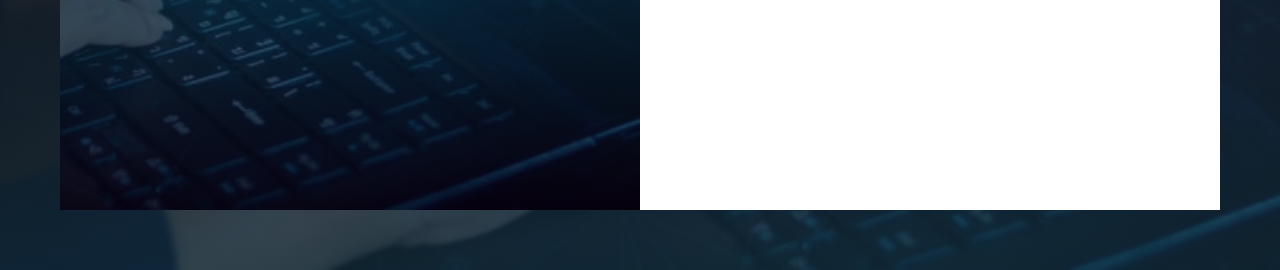
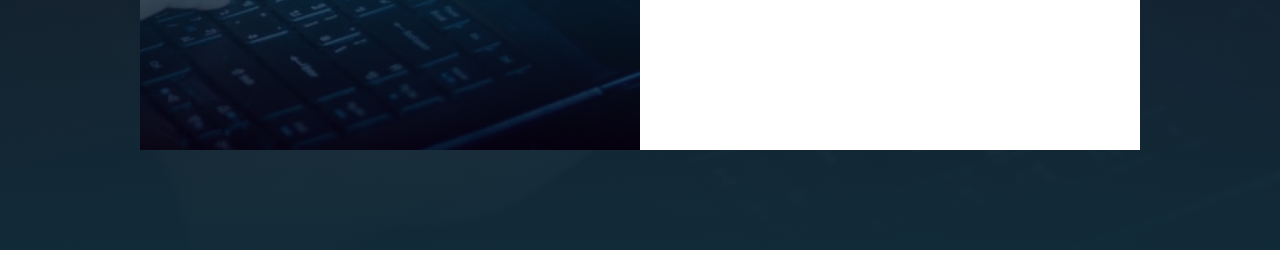
Before and after one commit to Kristle22/grafter-login-project, a website: page account/index.html in a window 1280 px wide. Shown: the part 550-820 px from the top of the page. Drawn offline with Linux system fonts and the light colour scheme.

Commit message:
HTML pages refacturing and CSS optimisation

```diff
--- a/account.html
+++ b/account/index.html
@@ -6,10 +6,10 @@
     <meta name="viewport" content="width=device-width, initial-scale=1.0">
     <title>ACCOUNT</title>
     <!-- favicon -->
-    <link rel="shortcut icon" href="./favicon.ico" type="image/x-icon">
+    <link rel="shortcut icon" href="../favicon.ico" type="image/x-icon">
 
     <!-- css -->
-    <link rel="stylesheet" href="./css/main.css">
+    <link rel="stylesheet" href="../css/main.css">
     <!-- fonawesome -->
     <script src="https://kit.fontawesome.com/c8b721821d.js" crossorigin="anonymous"></script>
 </head>
@@ -24,7 +24,7 @@
         </div>
         <div class="right-column">
             <h1 class="log-heading">Create an account</h1>
-            <p class="right-text">Create your account. It takes less than a minute. If you already have an account <a class="link" href="./index.html">login</a>.</p>
+            <p class="right-text">Create your account. It takes less than a minute. If you already have an account <a class="link" href="../index.html">login</a>.</p>
             <form class="login-form" action="#">
                 <div class="form-row">
                     <label for="name"></label>
--- a/css/main.css
+++ b/css/main.css
@@ -8,33 +8,32 @@ body * {
 
 body {
     font-family: 'Gill Sans', 'Gill Sans MT', Calibri, 'Trebuchet MS', sans-serif;
-    background: linear-gradient(rgba(29, 18, 34, 0.8), rgba(18, 43, 56, 0.8)), url('../img/login.png') center no-repeat;
-    background-size: cover;
-    padding: 60px;
+    background: linear-gradient(rgba(29, 18, 34, 0.8), rgba(18, 43, 56, 0.993)), url('../img/login.png') center/cover no-repeat;
+    height: 100vh;
 }
 .container {
-    width: 100%;
-    display: inline-block;
+    width: 1000px;
+    position: absolute;
+    left: 50%;
+    top: 50%;
+    transform: translate(-50%, -50%);
+
 
 }
 .left-column {
     width: 50%;
-    height: calc(100vh - 100px);
+    height: 600px;
     float: left;
-    padding-left: 14%;
-    padding-right: 5%;
-    padding-top: 10%;
+    padding: 100px 50px 100px 100px;
     color: #fff;
     background:  linear-gradient(rgba(14, 139, 161, 0.678), rgba(7, 0, 15, 0.781)), url(../img/login.png) top right;
     background-size: cover;
 }
 .right-column {
     width: 50%;
-    height: calc(100vh - 100px);
+    height: 600px;
     float: right;
-    padding-left: 5%;
-    padding-right: 8%;
-    padding-top: 10%;
+    padding: 100px 80px 100px 50px;
     color: #777;
     background-color: #fff;
 }
```
Also changed, not shown: index.html (+2 -2 lines), recover/index.html (renamed from recover.html, +3 -3 lines), README.md.
